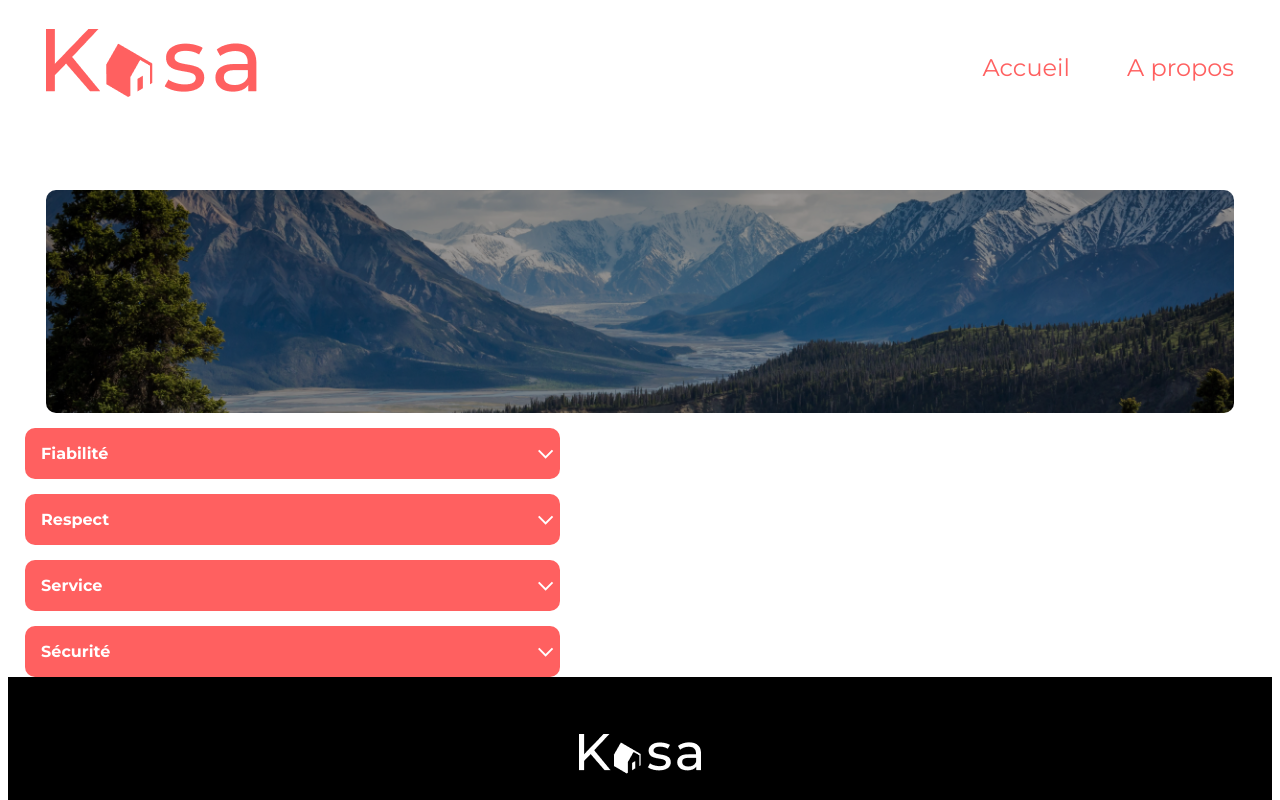
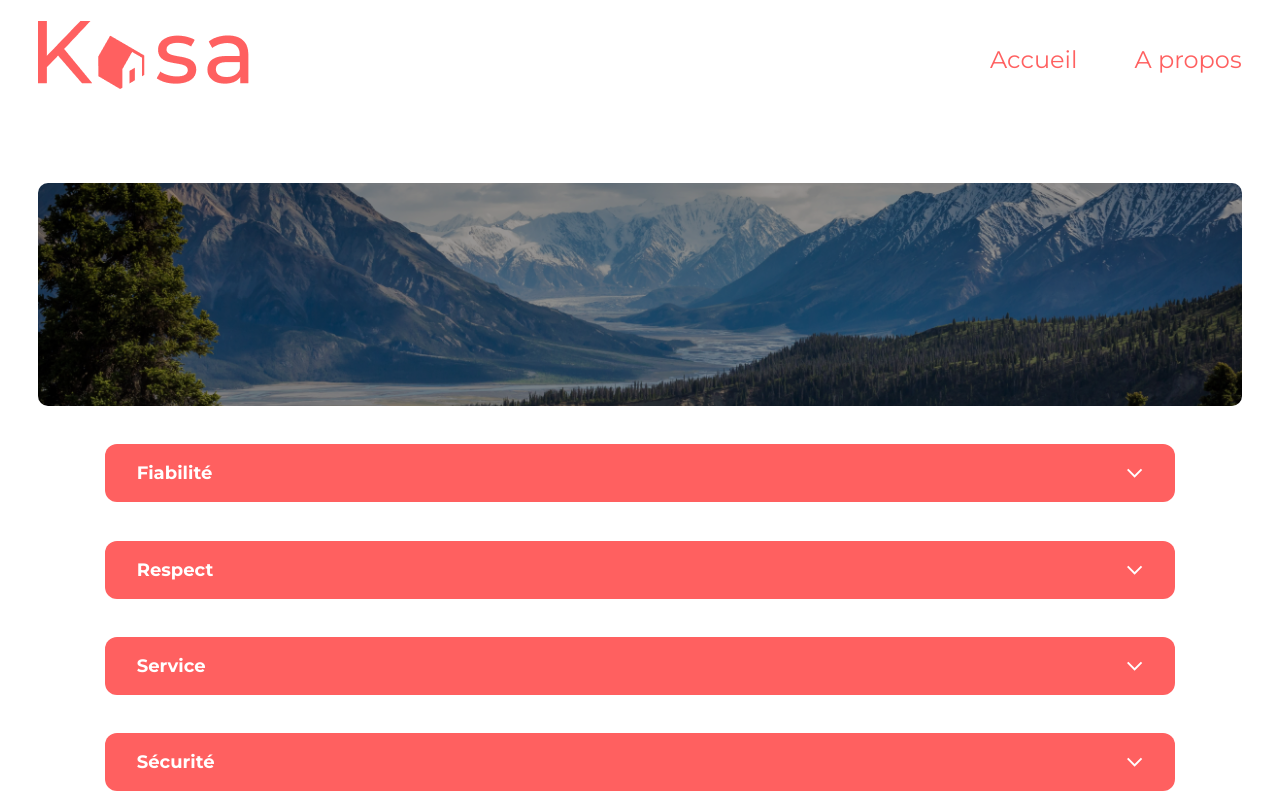
Before and after one commit to Thkt18/P7-KASA, a React (Create React App) app: page /about in a window 1280 px wide. Shown: the top 800 px of the page. Built offline with nearby package versions, Linux system fonts and the light colour scheme.

Commit message:
Commit final

```diff
--- a/src/components/collapse/collapse.jsx
+++ b/src/components/collapse/collapse.jsx
@@ -7,7 +7,7 @@ import theme from '../../style/theme'
 import slidedown from './../../assets/slideDown.svg';
 
 
-function Collapse({ props, title }) {
+function Collapse({  title, props, page ,}) {
   const [isOpen, setIsOpen] = useState(false);
 
   const handleClick = () => {
@@ -29,15 +29,15 @@ function Collapse({ props, title }) {
   };
 
   return (
-    <CollapseDiv>
-      <CollapseTop className="collapse_top" onClick={handleClick}>
-        <CollapseTitle>{title}</CollapseTitle>
+    <CollapseDiv page={page}>
+      <CollapseTop page={page} className="collapse_top" onClick={handleClick}>
+        <CollapseTitle page={page}>{title}</CollapseTitle>
         <SlideImg>
           <SlideIconUp src={slidedown} isOpen={isOpen} alt="" />
         </SlideImg>
       </CollapseTop>
       {isOpen && (
-        <OpenCollapse
+        <OpenCollapse page={page}
           className={
             isOpen ? 'collapse_content  collapse_active' : 'collapse_content'
           }
@@ -52,72 +52,125 @@ function Collapse({ props, title }) {
 export default Collapse;
 
 
+
+
+
 const CollapseDiv = styled.div`
-    display: flex;
-    flex-direction: column;
-    justify-content: space-around;
-    width: 100%;
+  width: 94%;
+
+  ${props => props.page === 'Logement' && css`
+    margin: auto auto 30px auto;
 
     ${media.desktop} {
       width: 45%;
+      margin-top: 0;
+    }
+  `}
 
-    }
-`
+  ${props => props.page === 'About' && css`
+    margin: 3% auto;
+  `}
+`;
+
+
 
 const CollapseTop = styled.div`
-
-    width: 94%;
+    width: 100%;
     display: flex;
     justify-content: center;
-    margin: 15px auto 15px auto;
     background-color: ${theme.primary};
     border-radius: 12px;
     z-index: 2;
+
+
+      ${props => props.page === 'Logement' && css`
+        width: 100%;
+        margin: auto;
         border-radius: 5px;
 
             ${media.desktop} {
+                border-radius: 10px;
+                width: 100%;
+                max-width: ${theme.maxWidth};
+            }
+        `}
+
+        ${props => props.page === 'About' && css`
           margin-bottom:0;
-      border-radius: 10px;
+          margin: auto;
+          width: 89%;
+          max-width: ${theme.maxWidth};
+          border-radius: 5px;
+
+          ${media.desktop} {
+            border-radius: 12px;
           }
-`
+        `}
+`;
+
 
 const CollapseTitle = styled.h3`
     width: 100%;
     display: flex;
     justify-content: flex-start;
     margin-left: 3%;
+    font-size: 13px;
     color: ${theme.secondary};
-    font-size: 13px;
+
+    ${props => props.page === 'Logement' && css`
+      ${media.desktop} {
+          font-size: 18px;
+      }
+    `}
+
+    ${props => props.page === 'About' && css`
+
 
         ${media.desktop} {
-      font-size: 16px;
+            font-size: 18px;
         }
-`
+    `}
+`;
+
+
+const OpenCollapse = styled.div`
+    display: flex;
+    background-color: ${theme.backgroundCollapse};
+    color: ${theme.primary};
+    padding-top : 15px;
+    z-index: -1;
+    position: relative;
+    margin: -15px auto;
+
+    ${props => props.page === 'Logement' && css`
+          width: 100%;
+          border-radius: 5px;
+
+          ${media.desktop} {
+            border-radius: 12px;
+          }
+    `}
+
+    ${props => props.page === 'About' && css`
+          width: 89%;
+          border-radius: 5px;
+          margin-bottom: 5%;
+
+          ${media.desktop} {
+            border-radius: 12px;
+          }
+    `}
+`;
+
+
 
 const SlideImg = styled.button`
   background: none;
   border: none;
   padding: 0;
   margin-left: auto;
-  margin-right: 1%;
+  margin-right: 3%;
   cursor: pointer;
-`
-
-const OpenCollapse = styled.div`
-    display: flex;
-    width: 94%;
-    background-color: ${theme.backgroundCollapse};
-    color: ${theme.primary};
-    margin: -25px auto 25px auto;
-    padding-top : 15px;
-    border-radius: 5px;
-    z-index: 1;
-
-    ${media.desktop} {
-      border-radius: 12px;
-      margin-top: -15px;
-      margin-bottom: 0;
-    }
 `
 
 const SlideIcon = styled.img`
--- a/src/components/footer/footer.jsx
+++ b/src/components/footer/footer.jsx
@@ -26,6 +26,7 @@ const FooterBlock = styled.footer`
     background-color: #000;
     align-items: center;
     justify-content: center;
+
 `
 
 const FooterSpan = styled.span`
--- a/src/components/hostname/hostname.jsx
+++ b/src/components/hostname/hostname.jsx
@@ -33,7 +33,7 @@ const DetailsHost = styled.div`
       justify-content: flex-end;
 
       ${media.desktop} {
-        width: 150px;
+          max-width: 100%;
       }
 `
 
--- a/src/components/rating/rating.jsx
+++ b/src/components/rating/rating.jsx
@@ -41,6 +41,10 @@ const RatingDiv = styled.div`
     flex-wrap: no-wrap;
     width: auto;
     height:50%;
+
+    ${media.desktop} {
+      width: 100%;
+    }
 `
 
 const Star = styled.img`
--- a/src/components/tag/tag.jsx
+++ b/src/components/tag/tag.jsx
@@ -23,6 +23,10 @@ const DivTags = styled.div`
     display: flex;
     flex-wrap: wrap;
     width: auto;
+
+    ${media.desktop} {
+      width: 150%;
+    }
 `
 
 const EachTag = styled.span`
@@ -43,7 +47,7 @@ const EachTag = styled.span`
 
     ${media.desktop} {
         font-size: 14px;
-        width: 140px;
+        width: 130px;
         height: 25px;
     }
 `
--- a/src/pages/About/About.jsx
+++ b/src/pages/About/About.jsx
@@ -2,16 +2,17 @@ import Banner from '../../components/banner/banner'
 import BannerImg from '../../assets/banner_a_propos.png';
 import Collapse from '../../components/collapse/collapse';
 import aboutData from '../../data/data_a_propos'
+// import styled from 'styled-components';
 
 function About() {
     return (
         <div className='home'>
             <Banner img={BannerImg} />
-            <div className='about'>
-                <Collapse title="Fiabilité" props={aboutData.fiabilité} />
-                <Collapse title="Respect" props={aboutData.respect} />
-                <Collapse title="Service" props={aboutData.service} />
-                <Collapse title="Sécurité" props={aboutData.sécurité} />
+            <div>
+                <Collapse title="Fiabilité" props={aboutData.fiabilité}  page='About' />
+                <Collapse title="Respect" props={aboutData.respect}  page="About" />
+                <Collapse title="Service" props={aboutData.service}  page="About" />
+                <Collapse title="Sécurité" props={aboutData.sécurité}  page="About" />
             </div>
         </div>
     )
--- a/src/pages/Logement/Logement.jsx
+++ b/src/pages/Logement/Logement.jsx
@@ -13,7 +13,7 @@ import theme from "../../style/theme"
 
 function Accomodation () {
 
-    const {id} = useParams(window.location.href)
+    const {id} = useParams()
 
     const accomodation = Logement.find((data) => data.id === id)
     if (!accomodation) return <NotFound />
@@ -36,10 +36,10 @@ function Accomodation () {
                     </AccomodationHostCard>
                 </AccomodationDetailRight>
             </AccomodationToP>
-            <CollapseAccomodation>
-                <Collapse className="logement_collapse_description" props={accomodation.description} title="Description" />
-                <Collapse className="logement_collapse_equipement" props={accomodation.equipments} title="Équipements" />
-            </CollapseAccomodation>
+            <CollapseDiv>
+                <Collapse className="logement_collapse_description" props={accomodation.description} title="Description" page="Logement" />
+                <Collapse className="logement_collapse_equipement" props={accomodation.equipments}  title="Équipements" page="Logement"  />
+            </CollapseDiv>
         </main>
     );
 }
@@ -56,6 +56,7 @@ const AccomodationHostCard = styled.div`
 
     ${media.desktop} {
         flex-direction: column-reverse;
+        width: 100%;
     }
 `
 
@@ -110,16 +111,11 @@ const AccomodationToP = styled.section`
 const AccomodationDetailLeft = styled.div`
     text-align: left;
 `
-
-const CollapseAccomodation = styled.section`
-    display: flex;
-    width: 100%;
-    margin: auto;;
-    justify-content: space-between;
-    align-items: flex-start;
-    flex-direction: column;
-
+const CollapseDiv = styled.div`
     ${media.desktop} {
-        flex-direction: row;
+        display: flex;
+        position: relative;
+        margin-top: 3%;
+        margin-bottom: 3%;
     }
 `
--- a/src/style/index.css
+++ b/src/style/index.css
@@ -9,3 +9,8 @@ a {
 li {
     list-style: none;
 }
+
+html, body {
+    margin: 0;
+    padding: 0;
+}
--- a/src/style/theme.js
+++ b/src/style/theme.js
@@ -5,7 +5,7 @@ const theme = {
     backgroundCard: '#F6F6F6',
     backgroundCollapse: '#D7D7CD',
     font: 'Montserrat',
-    maxWidth: '1240px',
+    maxWidth: '1200px',
     border: '1px solid red',
 };
 
```
Lines whose indentation alone changed are shown as unchanged.
